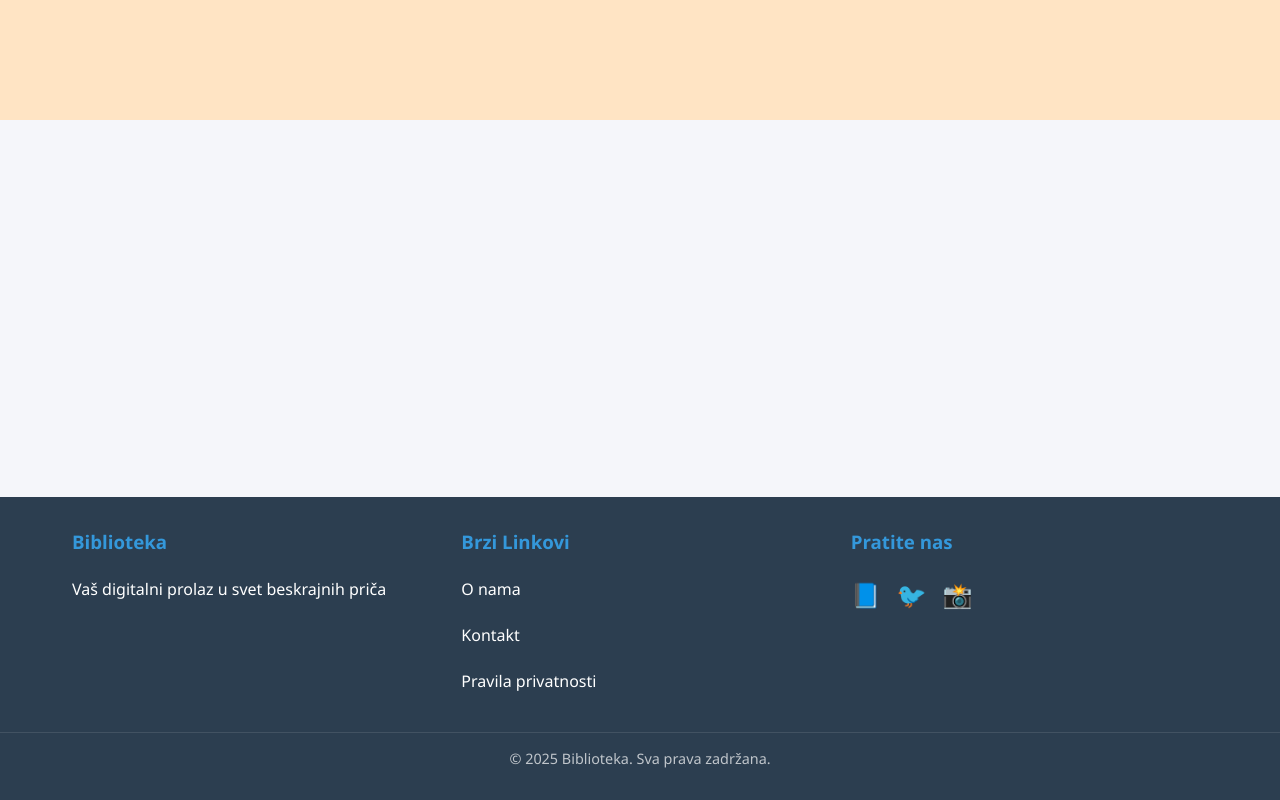
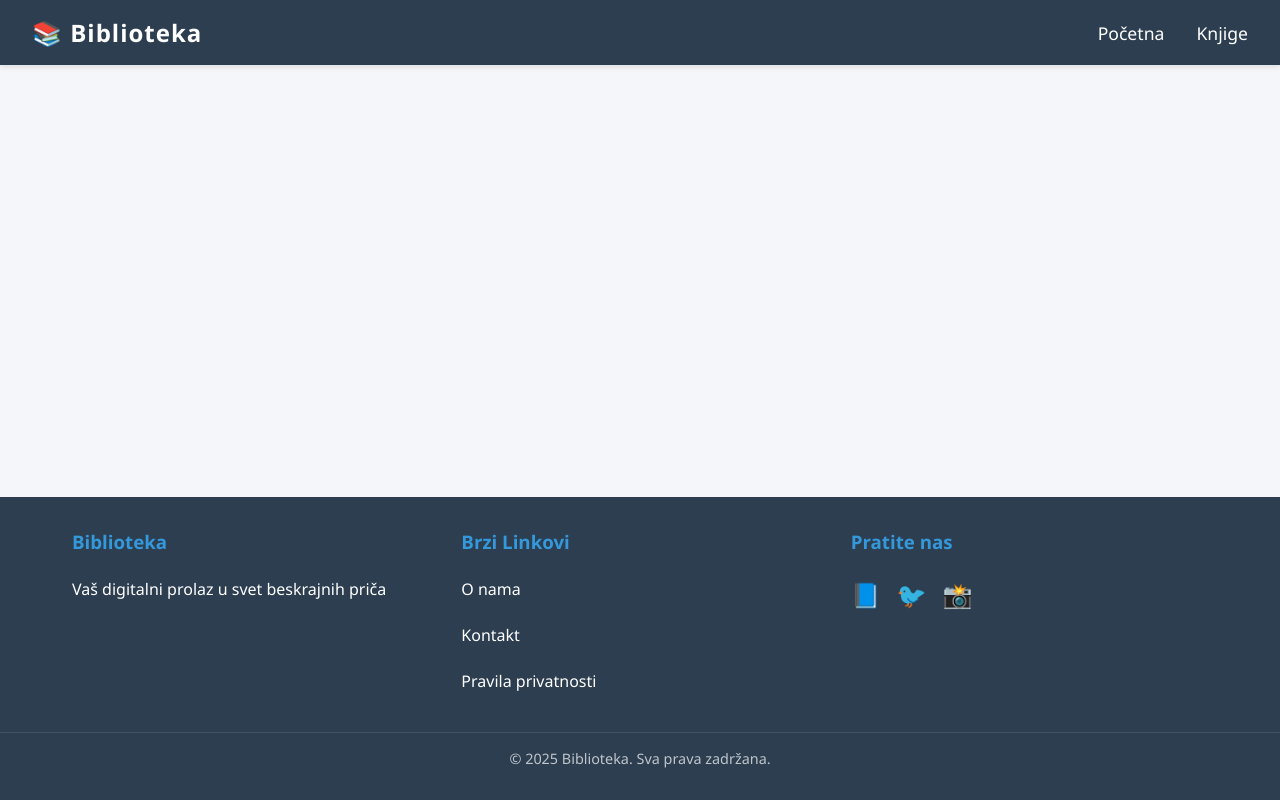
Before and after one commit to dzenankosuta/library, a React (Vite) app: page / in a window 1280 px wide. Built offline with nearby package versions, Linux system fonts and the light colour scheme; the HTML template or start-up script is replaced by a standard one.

Commit message:
Enhance Header component with new layout and styling, including logo and navigation links

```diff
--- a/src/components/Header/index.css
+++ b/src/components/Header/index.css
@@ -1,4 +1,36 @@
 .header {
-    height: 15vh;
-    background-color: #ffe4c4;
+    background-color: var(--primary-color);
+    padding: 1rem 2rem;
+    display: flex;
+    justify-content: space-between;
+    align-items: center;
+    box-shadow: 0 2px 5px rgba(0, 0, 0, 0.1);
 }
+
+.logo {
+    display: flex;
+    align-items: center;
+}
+
+.logo-text {
+    color: white;
+    font-size: 1.5rem;
+    font-weight: bold;
+    letter-spacing: 1px;
+}
+
+.nav-links {
+    display: flex;
+    gap: 2rem;
+}
+
+.nav-link {
+    color: white;
+    text-decoration: none;
+    font-size: 1.1rem;
+    transition: color 0.3s ease;
+}
+
+.nav-link:hover {
+    color: var(--secondary-color);
+}
--- a/src/components/Header/index.jsx
+++ b/src/components/Header/index.jsx
@@ -3,7 +3,15 @@ import "./index.css"
 
 function Header() {
   return (
-    <div className='header'></div>
+    <header className='header'>
+      <div className="logo">
+        <span className="logo-text">📚 Biblioteka</span>
+      </div>
+      <nav className="nav-links">
+        <a href="#" className="nav-link">Početna</a>
+        <a href="#" className="nav-link">Knjige</a>
+      </nav>
+    </header>
   )
 }
 
```
